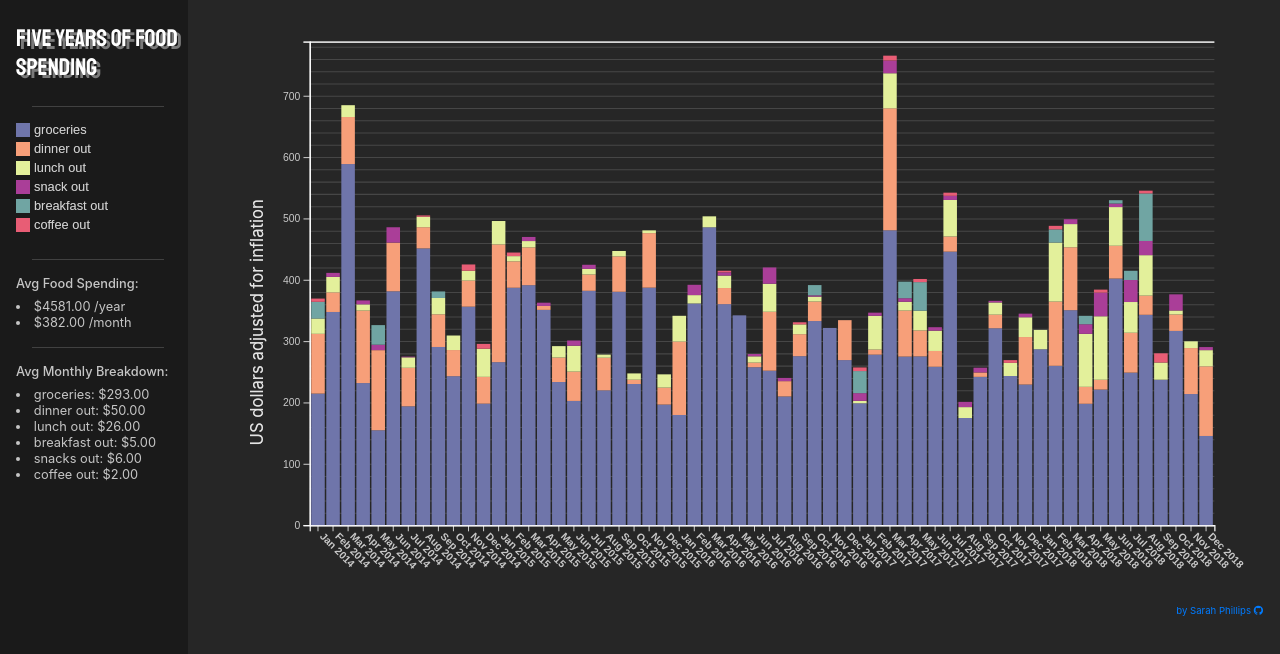
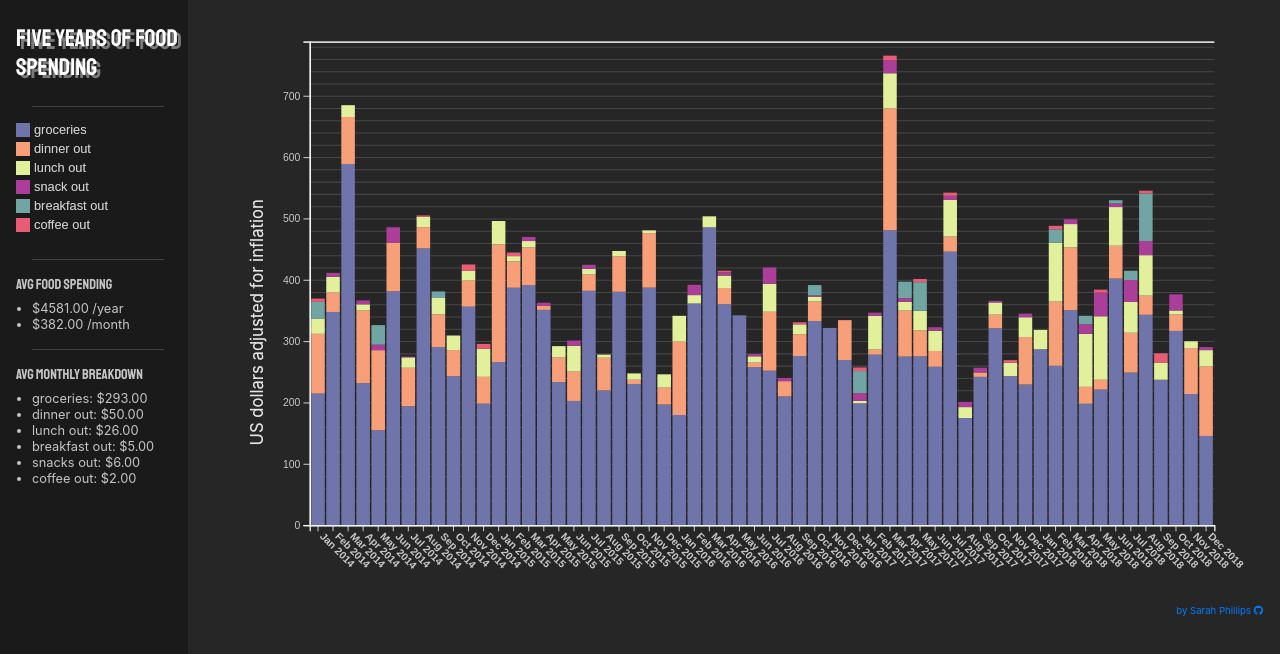
Before and after one commit to snphillips/food-spending, a React (Create React App) app: page / in a window 1280 px wide. Shown: the top 654 px of the page. Built offline with nearby package versions, Linux system fonts and the light colour scheme.

Commit message:
style sidebar

```diff
--- a/src/App.js
+++ b/src/App.js
@@ -502,7 +502,8 @@ export default class App extends Component {
                .html(`
                  <h3>${d.data.date}</h3>
                  $${Math.round(d[1] - d[0]).toFixed(2)}</br>
-                 Monthly Total: $${Math.round(d.data.groceries + d.data.dinner + d.data.lunch + d.data.breakfast + d.data.snack + d.data.coffee).toFixed(2)}</br>
+                 Monthly Total All Types: $${Math.round(d.data.groceries + d.data.dinner + d.data.lunch + d.data.breakfast + d.data.snack + d.data.coffee).toFixed(2)}</br>
+                 <hr/>
                  <p id="comment">${d.data.comment}</p>
                  `)
 
--- a/src/Sidebar.js
+++ b/src/Sidebar.js
@@ -19,7 +19,7 @@ export default class Sidebar extends Component {
 
           <hr/>
 
-          <h2 className="sidebar-section-header">Avg Food Spending:</h2>
+          <h2 className="sidebar-section-header">Avg Food Spending</h2>
           <ul>
             <li>${this.props.yearlyAverageTotal} /year</li>
             <li>${this.props.monthlyAverageTotal} /month</li>
@@ -27,7 +27,7 @@ export default class Sidebar extends Component {
 
           <hr/>
 
-          <h2 className="sidebar-section-header">Avg Monthly Breakdown:</h2>
+          <h2 className="sidebar-section-header">Avg Monthly Breakdown</h2>
           <ul>
             <li>groceries: ${this.props.monthlyAverageGroceries}</li>
             <li>dinner out: ${this.props.monthlyAverageDinner}</li>
--- a/src/index.css
+++ b/src/index.css
@@ -49,7 +49,7 @@ Sidebar
  h1#header {
    font-size: 150%;
    margin: 0 0 1.5rem 0;
-   font-family: 'Staatliches', cursive;
+   font-family: 'Staatliches', sans-serif;
    color: #ffffff;
    text-shadow: 4px 3px 0px #7A7A7A;
  }
@@ -71,7 +71,8 @@ text.legend-text {
 }
 
 h2 {
-  font-size: 80%;
+  font-family: 'Staatliches', sans-serif;
+  font-size: 90%;
 }
 
 hr {
@@ -81,9 +82,10 @@ hr {
 
 ul {
   font-size: 80%;
-  list-style-position: inside;
+  /*list-style-position: inside;*/
   margin-left: 0;
-  padding-left: 0;
+  padding-left: 1rem;
+  /*list-style-type: none;*/
 }
 
 li {
```
